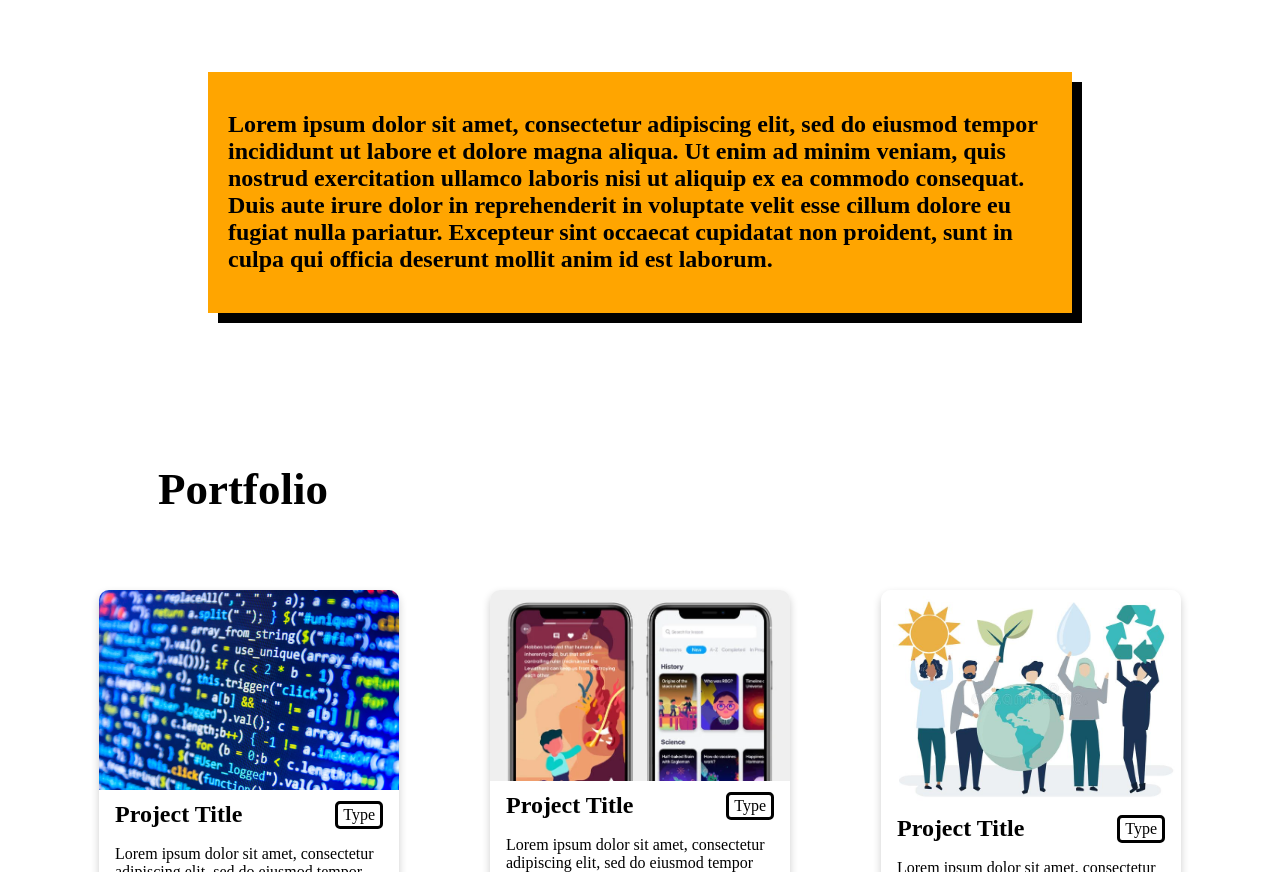
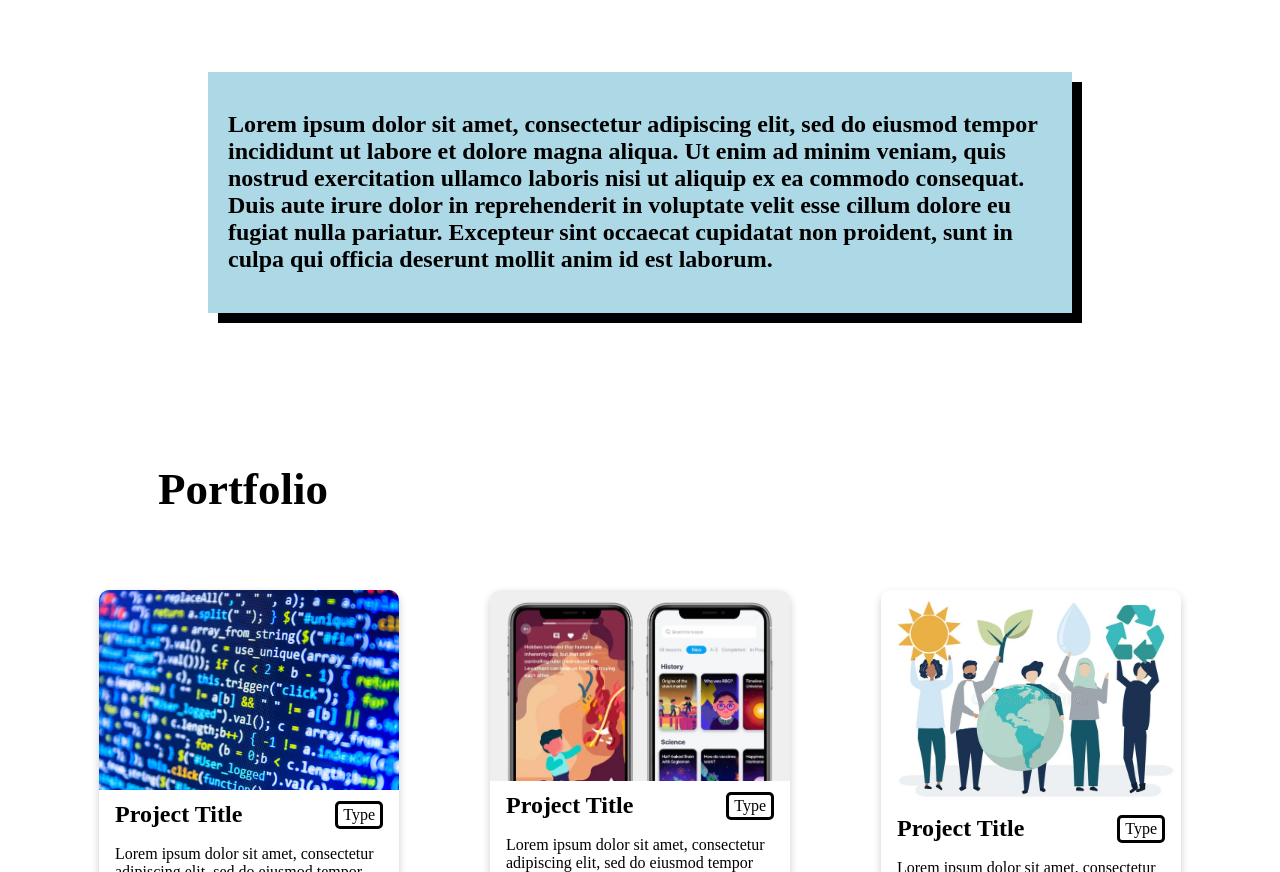
Before and after one commit to Pochetes/JoseAngel_personal_website, a plain HTML site: page index.html in a window 1280 px wide. Shown: the part 861-1733 px from the top of the page. Drawn offline with Linux system fonts and the light colour scheme.

Commit message:
changed bio description color

```diff
--- a/styles.css
+++ b/styles.css
@@ -98,7 +98,7 @@
 }
 
 .bio-description {
-    background-color: orange;
+    background-color: lightblue;
     box-shadow: 10px 10px;
     margin-left: 200px;
     margin-right: 200px;
```
